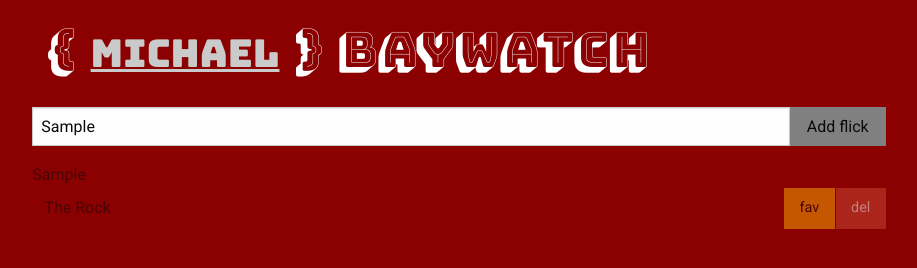
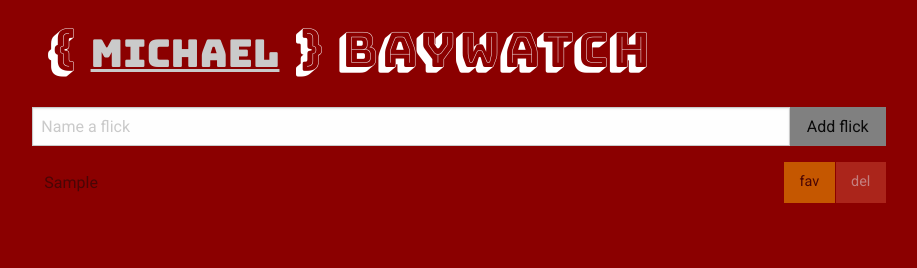
Before and after one commit to ivychenyao/baywatch, a plain HTML site: page index.html in a window 1280 px wide. Both pictures are taken after typing "Sample" into the empty fields and a click on the button "Add flick". Shown: the whole page, without its empty margins (181-1098 px from the left). Drawn offline with nearby package versions, Linux system fonts and the light colour scheme.

Commit message:
Clone template to build each flick's list item

```diff
--- a/app.css
+++ b/app.css
@@ -28,15 +28,19 @@ h1 small {
 
 .list-container {
   /*background-color: whitesmoke;*/
-  opacity: .5;
+  opacity: 0.5;
 }
 
 #flick-list {
     margin-bottom: 0;
 }
 
+.template {
+    display: none;
+}
+
 .flick-name {
-    margin: 0 .75rem 0 .75rem;
+    margin: 0 0.75rem;
 }
 
 .flick .button-group {
--- a/app.js
+++ b/app.js
@@ -4,7 +4,7 @@ const app = {
         this.flicks = [] // New flick name and ID added to array
         this.max = 0
         this.list = document.querySelector(selectors.listSelector)
-        this.favButton = document.querySelector(selectors.favSelector)
+        this.template = document.querySelector(selectors.templateSelector)
         document
             .querySelector(selectors.formSelector)
             .addEventListener('submit', this.handleSubmit.bind(this))
@@ -14,9 +14,12 @@ const app = {
 
     // Take flick and make item list out of it
     renderListItem(flick) {
-        const item = document.createElement('li')
-        item.textContent = flick.name
+        const item = this.template.cloneNode(true)
+        item.classList.remove('template')
         item.dataset.id = flick.id
+        item
+            .querySelector('.flick-name')
+            .textContent = flick.name
 /*
         // Favorite button
         let favButton = document.createElement("fav")
@@ -55,11 +58,10 @@ const app = {
         document.body.appendChild(removeButton)
     */
     //    this.flicks.splice(0, 1);
-        console.log(this.flicks)
-        removeButton.onclick = function() {
-            this.list.renderListItem(listItem)
-           // this.flicks.splice(0, 1);
-        }
+        // removeButton.onclick = function() {
+        //     this.list.renderListItem(listItem)
+        //    // this.flicks.splice(0, 1);
+        // }
         // REMOVING
         // this.flicks.splice(0, 1);
 
@@ -87,4 +89,5 @@ function remove(itemName) {
 app.init({
     formSelector:'form#flick-form',
     listSelector: '#flick-list',
+    templateSelector: '.flick.template', // CSS selector for something with multiple classes
 })
--- a/index.html
+++ b/index.html
@@ -15,7 +15,8 @@
                 <h1>{ <small>Michael</small> } Baywatch</h1>
                 <form id="flick-form">
                     <div class="input-group">
-                        <input type="text"
+                        <input
+                        type="text"
                         class="input-group-field"
                         name="flickName"
                         placeholder="Name a flick"
@@ -23,7 +24,11 @@
                         required
                         >
                         <div class="input-group-button">
-                            <button class="success button" style="background-color:grey" type="submit">
+                            <button
+                            class="success button"
+                            style="background-color:grey"
+                            type="submit"
+                            >
                                 Add flick
                             </button>
                         </div>
@@ -33,8 +38,8 @@
 
             <div class="medium-8 medium-offset-2 cell list-container">
                 <ul id="flick-list" class="no-bullet">
-                    <li class="flick grid-x align-middle">
-                        <span class="flick-name auto cell">The Rock</span>
+                    <li class="template flick grid-x align-middle">
+                        <span class="flick-name auto cell"></span>
                         <span class="actions button-group shrink cell">
                             <button class="fav button warning">fav</button>
                             <button class="remove button alert">del</button>
@@ -42,7 +47,6 @@
                     </li>
                 </ul>
             </div>
-
         </div>
         <script src="app.js"></script>
     </body>
```
